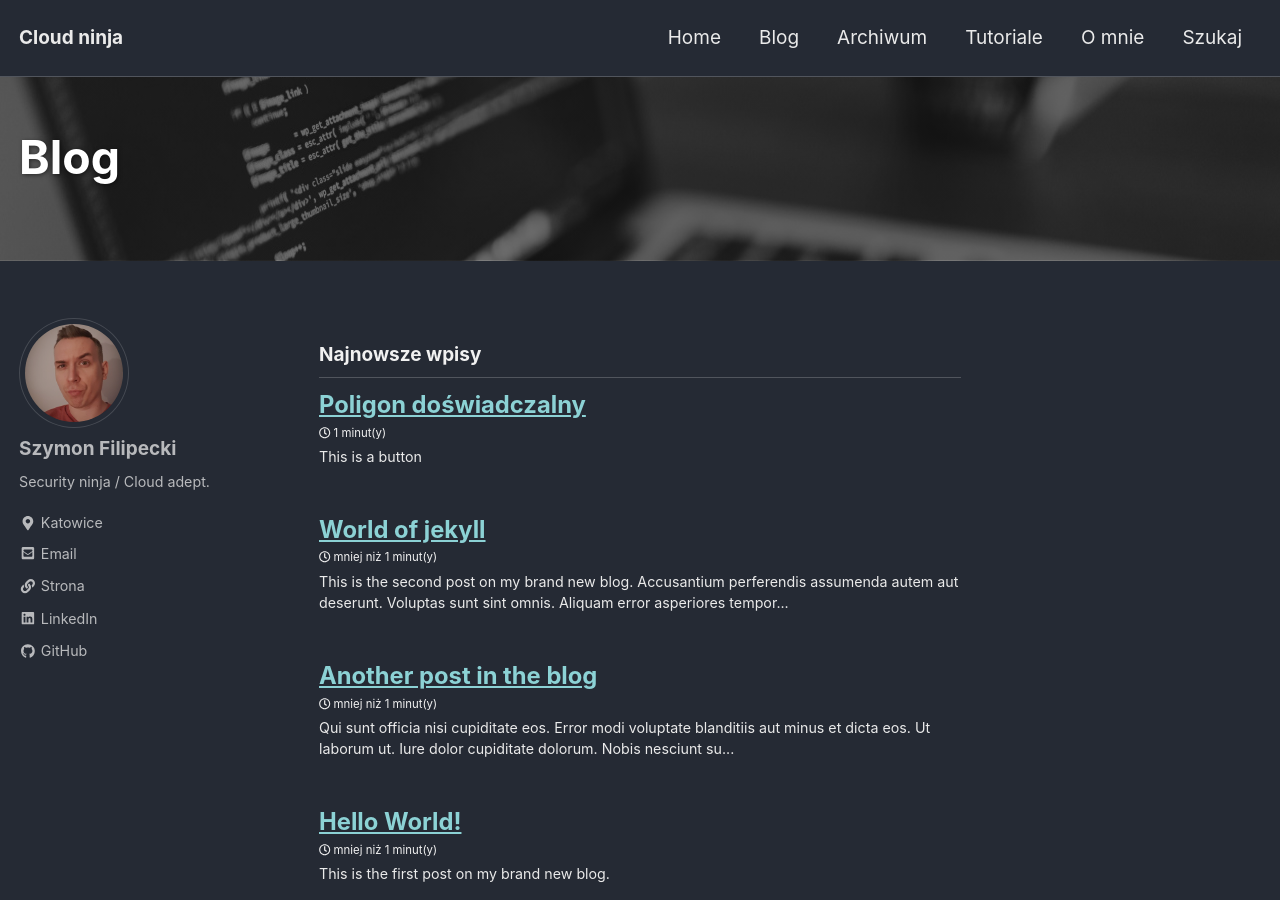
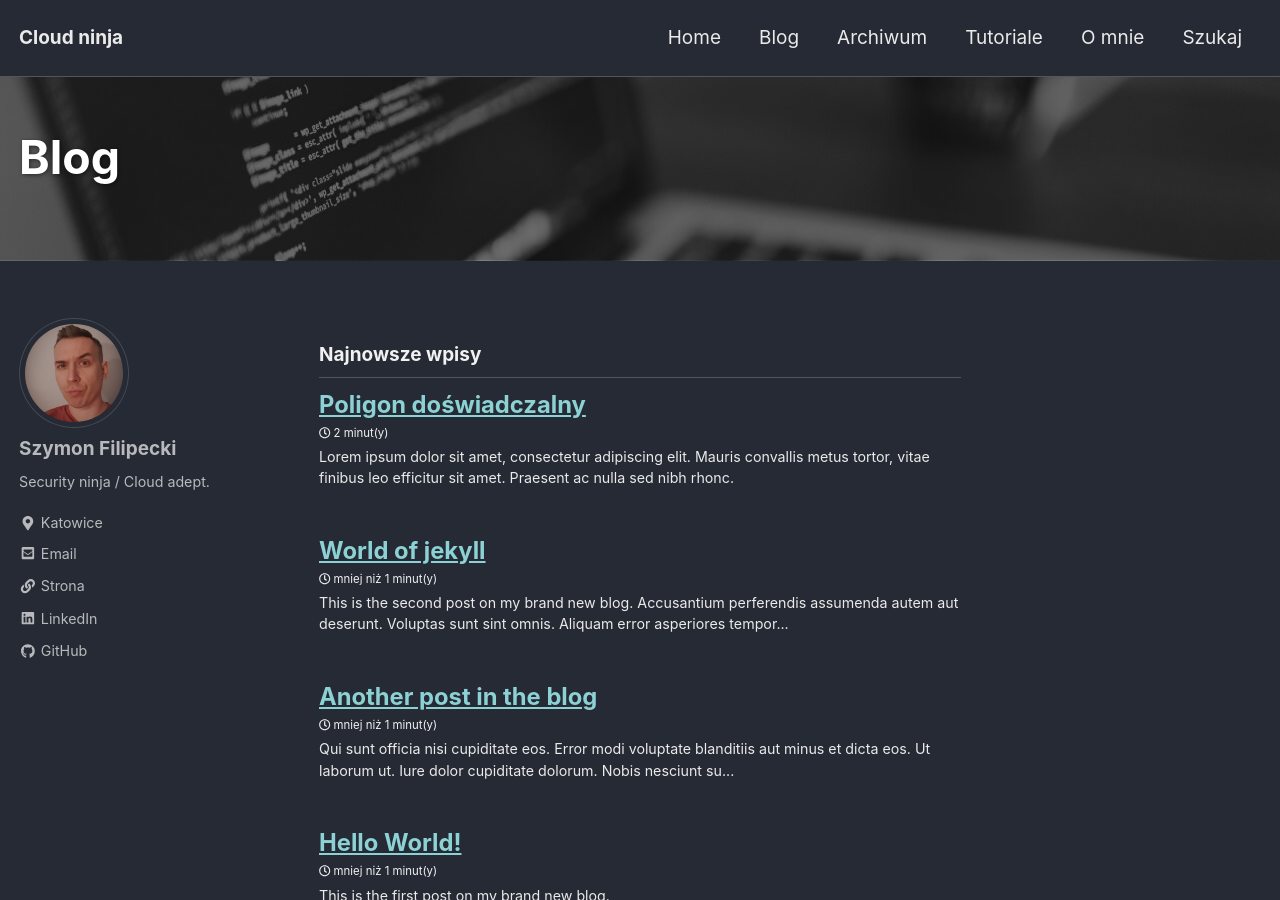
Before and after one commit to shymeck/shymeck.xyz, a Jekyll site: the page built from blog/index.html, in a window 1280 px wide and 900 px high. Built offline with Jekyll 4.4.1, drawn with Linux system fonts in a browser that asks for light colours; cached includes are drawn as plain includes; nearby versions of some CDN libraries; the list of posts is cut into pages by our own code.

```diff
--- a/_posts/2018-12-18-poligon-doswiadczalny.md
+++ b/_posts/2018-12-18-poligon-doswiadczalny.md
@@ -10,7 +10,13 @@ toc: true
 toc_label: "My Table of Contents"
 toc_icon: "cog"
 toc_sticky: true
+excerpt: "Lorem ipsum dolor sit amet, consectetur adipiscing elit. Mauris convallis metus tortor, vitae finibus leo efficitur sit amet. Praesent ac nulla sed nibh rhonc." # 159 characters
 classes: ""
+gallery:
+  - url: /assets/images/unsplash-gallery-image-1.jpg
+    image_path: /assets/images/unsplash-gallery-image-1-th.jpg
+    alt: "placeholder image 1"
+    title: "Image 1 title caption"
 ---
 
 ## This is a button
@@ -31,7 +37,11 @@ Lorem ipsum dolor sit amet, consectetur adipiscing elit. Mauris convallis metus
 
 ### Something more
 
-Phasellus iaculis blandit justo ac gravida. Curabitur at feugiat erat. Morbi ut nulla nec augue egestas imperdiet. Nulla finibus ligula augue, vel tincidunt orci lacinia nec. Ut efficitur placerat eleifend. Duis venenatis metus sit amet est vehicula varius commodo at ante. Proin eu mattis neque, quis bibendum lacus. Donec in vehicula neque. Maecenas vestibulum mauris euismod mauris interdum, sit amet convallis augue cursus. Ut hendrerit elit eu viverra faucibus. Fusce tempus sodales mi. Aliquam quis congue nunc, sit amet rutrum odio. Morbi non scelerisque erat. Curabitur euismod vestibulum suscipit.
+Phasellus iaculis blandit justo ac gravida. Curabitur at feugiat erat. Morbi ut nulla nec augue egestas imperdiet. Nulla finibus ligula augue, vel tincidunt orci lacinia nec. Ut efficitur placerat eleifend. Duis venenatis metus sit amet est vehicula varius commodo at ante. Proin eu mattis neque, quis bibendum lacus.
+
+{% include gallery caption="This is a sample gallery with **Markdown support**." %}
+
+Donec in vehicula neque. Maecenas vestibulum mauris euismod mauris interdum, sit amet convallis augue cursus. Ut hendrerit elit eu viverra faucibus. Fusce tempus sodales mi. Aliquam quis congue nunc, sit amet rutrum odio. Morbi non scelerisque erat. Curabitur euismod vestibulum suscipit.
 
 <img src="/assets/images/unsplash-gallery-image-1-th-sm.jpg" alt="image1 - unsplash" width="100%" data-echo="/assets/images/unsplash-gallery-image-1-th.jpg">
 
```
Also changed, not shown: other parts of _posts/2018-12-18-poligon-doswiadczalny.md (+1 -1 lines), assets/images/bio-photo.jpg, assets/images/header-1-teaser.jpg, assets/images/header-1.jpg, assets/images/header-3-teaser.jpg, assets/images/header-3.jpg, assets/images/header-4-teaser.jpg, assets/images/header-4.jpg, assets/images/main-bg.jpg, assets/images/unsplash-gallery-image-1-th-sm.jpg, assets/images/unsplash-gallery-image-1.jpg (added), assets/images/unsplash-gallery-image-2-th-sm.jpg, assets/images/unsplash-gallery-image-3-th-sm.jpg, assets/images/unsplash-gallery-image-3-th.jpg.
